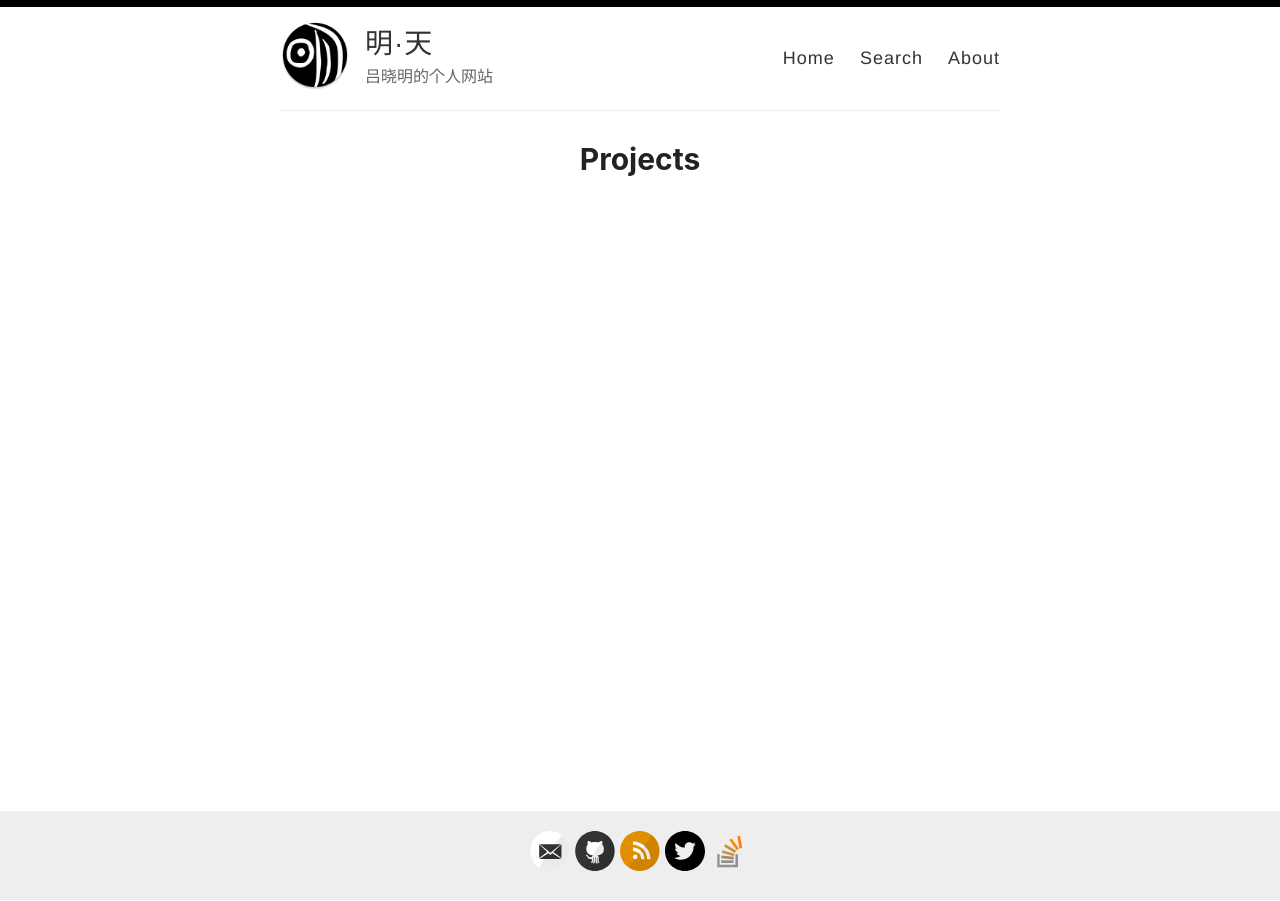
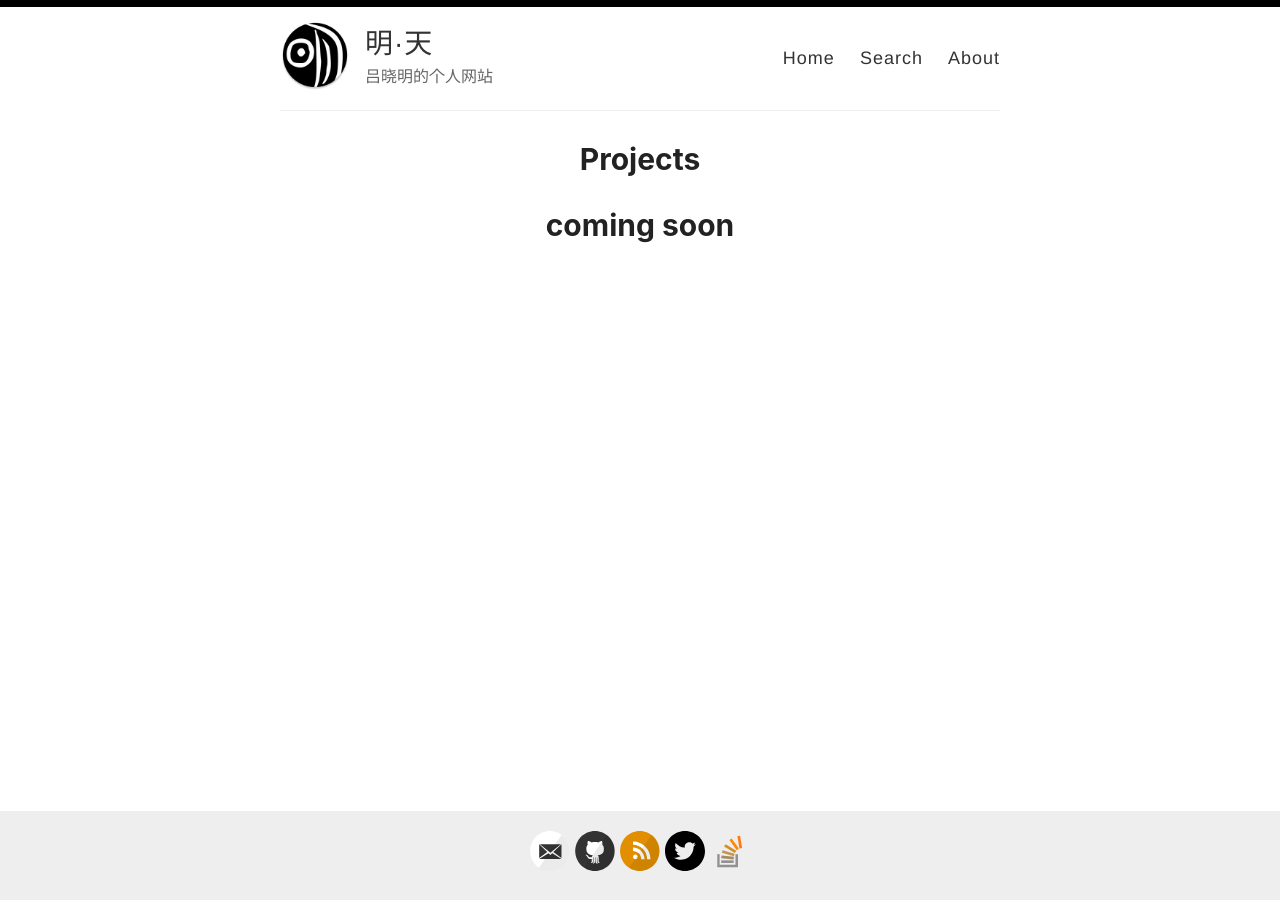
Before and after one commit to xiaominglui/xiaominglui.github.com, a Jekyll site: the page built from _pages/projects.md, in a window 1280 px wide. Built offline with Jekyll 4.4.1, drawn with Linux system fonts in a browser that asks for light colours.

Commit message:
append some text

```diff
--- a/_pages/projects.md
+++ b/_pages/projects.md
@@ -3,3 +3,5 @@ layout: page
 permalink: /projects/
 title: Projects
 ---
+
+# coming soon
```
